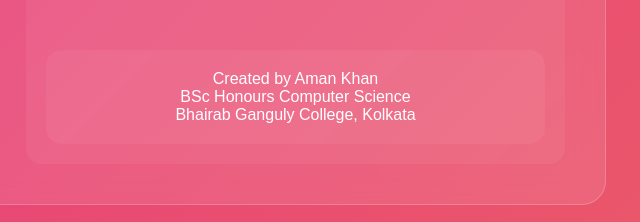
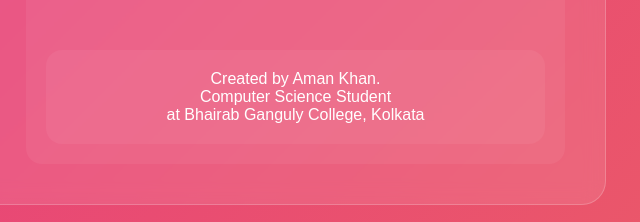
Before and after one commit to Aman00369/landing-page, a plain HTML site: page index.html in a window 1280 px wide. Shown: the part 622-844 px from the top of the page, 634-1274 px from the left. Drawn offline with Linux system fonts and the light colour scheme.

Commit message:
Update index.html

```diff
--- a/index.html
+++ b/index.html
@@ -191,9 +191,9 @@
             </div>
 
             <div class="developer-info animate__animated animate__fadeInUp" style="animation-delay: 0.8s">
-                <p>Created by Aman Khan</p>
-                <p>BSc Honours Computer Science</p>
-                <p>Bhairab Ganguly College, Kolkata</p>
+                <p>Created by Aman Khan.</p>
+                <p>Computer Science Student</p>
+                <p>at Bhairab Ganguly College, Kolkata</p>
             </div>
         </div>
     </div>
```
